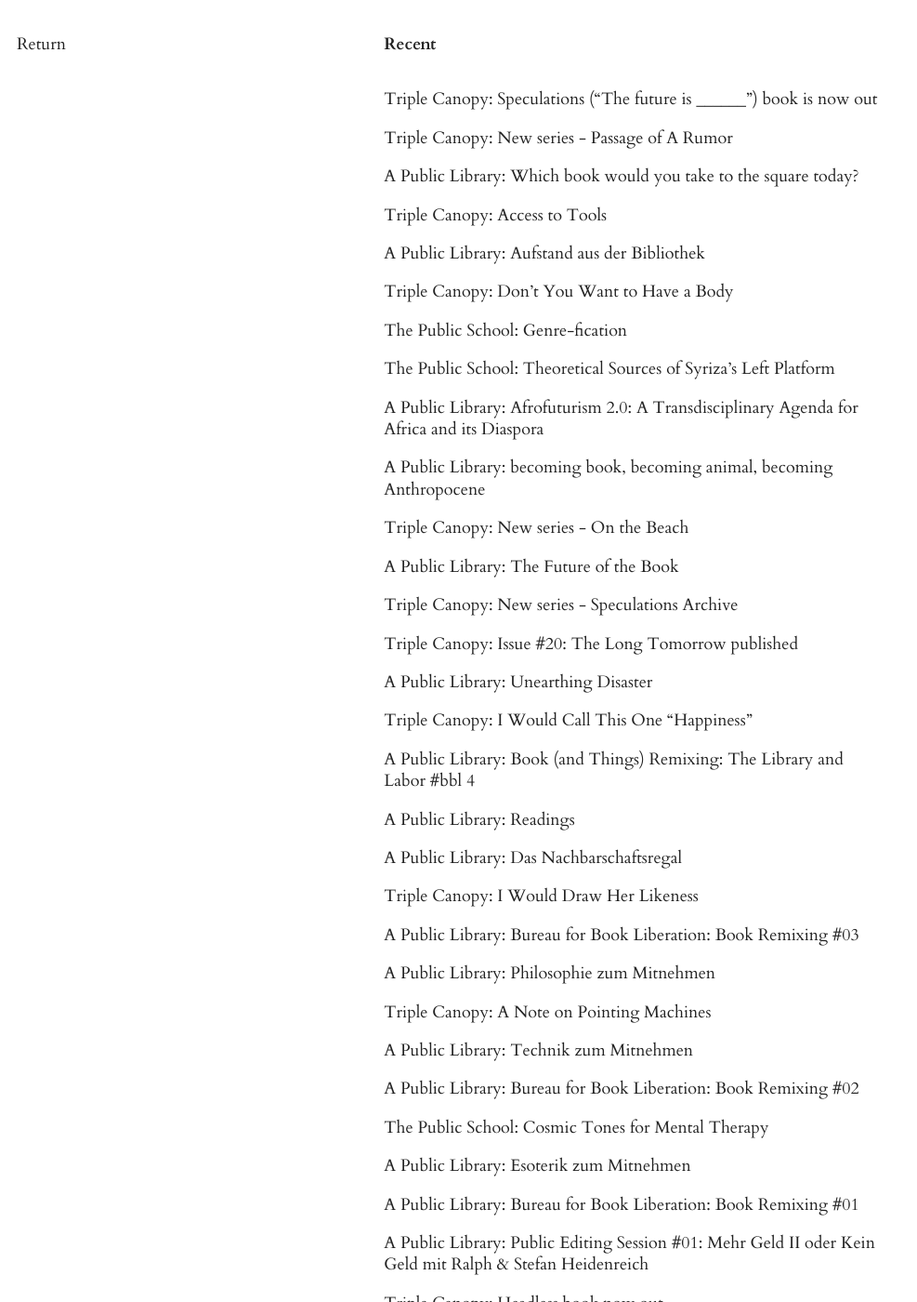
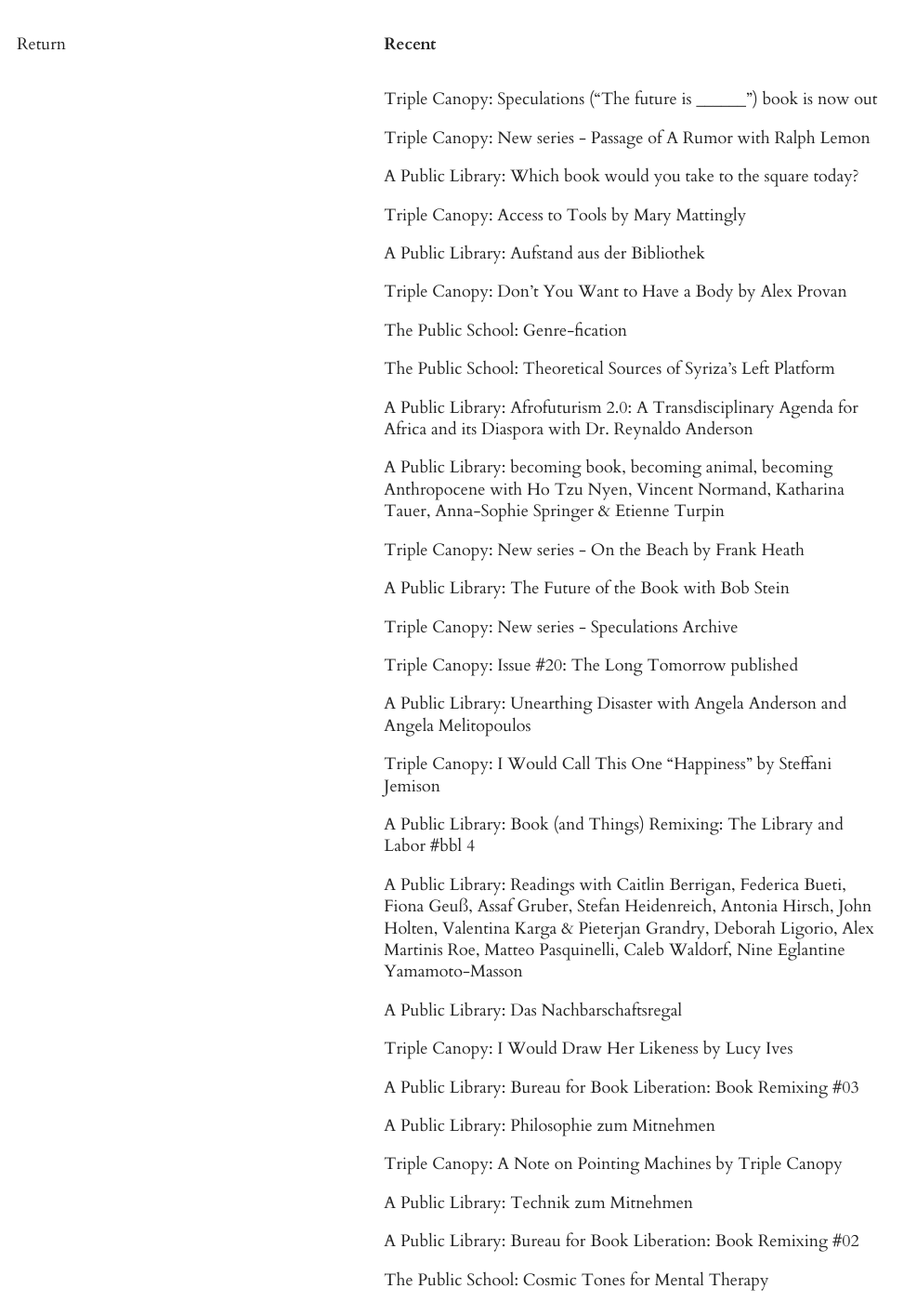
Before and after one commit to calebwaldorf/site, a Jekyll site: the page built from _posts/feed/2015-10-06-projects-feed.md, in a window 1280 px wide and 1400 px high. Shown: the whole window at 93% size, without its empty margins (0-987 px from the left). Built offline with Jekyll 4.4.1, drawn with Linux system fonts in a browser that asks for light colours; some of the changed text lies outside the part shown.

Commit message:
added bys and withs

```diff
--- a/_posts/feed/2015-10-06-projects-feed.md
+++ b/_posts/feed/2015-10-06-projects-feed.md
@@ -5,42 +5,42 @@
 ---
 
 *   Triple Canopy: [Speculations (“The future is \______”) book is now out](http://canopycanopycanopy.com/contents/speculations-the-future-is)
-*   Triple Canopy: [New series - Passage of A Rumor](http://canopycanopycanopy.com/series/passage-of-a-rumor)
+*   Triple Canopy: [New series - Passage of A Rumor with Ralph Lemon](http://canopycanopycanopy.com/series/passage-of-a-rumor)
 *   A Public Library: [Which book would you take to the square today?](http://www.apubliclibrary.org/event/which-book-would-you-take-to-the-square-today/)
-*   Triple Canopy: [Access to Tools](http://canopycanopycanopy.com/contents/access-to-tools)
+*   Triple Canopy: [Access to Tools by Mary Mattingly](http://canopycanopycanopy.com/contents/access-to-tools)
 *   A Public Library: [Aufstand aus der Bibliothek](http://www.apubliclibrary.org/event/aufstand-aus-der-bibliothek/)
-*   Triple Canopy: [Don't You Want to Have a Body](http://canopycanopycanopy.com/contents/dont-you-want-to-have-a-body)
+*   Triple Canopy: [Don't You Want to Have a Body by Alex Provan](http://canopycanopycanopy.com/contents/dont-you-want-to-have-a-body)
 *   The Public School: [Genre-fication](http://thepublicschool.org/node/38594)
 *   The Public School: [Theoretical Sources of Syriza’s Left Platform](http://thepublicschool.org/node/38608)
-*   A Public Library: [Afrofuturism 2.0: A Transdisciplinary Agenda for Africa and its Diaspora](http://www.apubliclibrary.org/event/afrofuturism-2-0-a-transdisciplinary-agenda-for-africa-and-its-diaspora/)
-*   A Public Library: [becoming book, becoming animal, becoming Anthropocene](http://www.apubliclibrary.org/event/becoming-book-becoming-animal/)
-*   Triple Canopy: [New series - On the Beach](http://canopycanopycanopy.com/series/on-the-beach)
-*   A Public Library: [The Future of the Book](http://www.apubliclibrary.org/event/the-future-of-the-book/)
+*   A Public Library: [Afrofuturism 2.0: A Transdisciplinary Agenda for Africa and its Diaspora with Dr. Reynaldo Anderson](http://www.apubliclibrary.org/event/afrofuturism-2-0-a-transdisciplinary-agenda-for-africa-and-its-diaspora/)
+*   A Public Library: [becoming book, becoming animal, becoming Anthropocene with Ho Tzu Nyen, Vincent Normand, Katharina Tauer, Anna-Sophie Springer & Etienne Turpin](http://www.apubliclibrary.org/event/becoming-book-becoming-animal/)
+*   Triple Canopy: [New series - On the Beach by Frank Heath](http://canopycanopycanopy.com/series/on-the-beach)
+*   A Public Library: [The Future of the Book with Bob Stein](http://www.apubliclibrary.org/event/the-future-of-the-book/)
 *   Triple Canopy: [New series - Speculations Archive](http://canopycanopycanopy.com/series/speculations-archive)
 *   Triple Canopy: [Issue #20: The Long Tomorrow published](http://canopycanopycanopy.com/issues/21)
-*   A Public Library: [Unearthing Disaster](http://www.apubliclibrary.org/event/unearthing-disaster/)
-*   Triple Canopy: [I Would Call This One "Happiness"](http://canopycanopycanopy.com/contents/i-call-this-one-happiness)
+*   A Public Library: [Unearthing Disaster with Angela Anderson and Angela Melitopoulos](http://www.apubliclibrary.org/event/unearthing-disaster/)
+*   Triple Canopy: [I Would Call This One "Happiness" by Steffani Jemison](http://canopycanopycanopy.com/contents/i-call-this-one-happiness)
 *   A Public Library: [Book (and Things) Remixing: The Library and Labor #bbl 4](http://www.apubliclibrary.org/event/book-and-things-remixing-the-library-and-labor-bbl-4/)
-*   A Public Library: [Readings](http://www.apubliclibrary.org/event/readings/)
+*   A Public Library: [Readings with Caitlin Berrigan, Federica Bueti, Fiona Geuß, Assaf Gruber, Stefan Heidenreich, Antonia Hirsch, John Holten, Valentina Karga & Pieterjan Grandry, Deborah Ligorio, Alex Martinis Roe, Matteo Pasquinelli, Caleb Waldorf, Nine Eglantine Yamamoto-Masson](http://www.apubliclibrary.org/event/readings/)
 *   A Public Library: [Das Nachbarschaftsregal](http://www.apubliclibrary.org/event/das-nachbarschaftsregal/)
-*   Triple Canopy: [I Would Draw Her Likeness](http://canopycanopycanopy.com/contents/i-would-draw-her-likeness)
+*   Triple Canopy: [I Would Draw Her Likeness by Lucy Ives](http://canopycanopycanopy.com/contents/i-would-draw-her-likeness)
 *   A Public Library: [Bureau for Book Liberation: Book Remixing #03](http://www.apubliclibrary.org/event/bureau-for-book-liberation-book-remixing-03/)
 *   A Public Library: [Philosophie zum Mitnehmen](http://www.apubliclibrary.org/event/zm02/)
-*   Triple Canopy: [A Note on Pointing Machines](http://canopycanopycanopy.com/contents/pointing_machines)
+*   Triple Canopy: [A Note on Pointing Machines by Triple Canopy](http://canopycanopycanopy.com/contents/pointing_machines)
 *   A Public Library: [Technik zum Mitnehmen](http://www.apubliclibrary.org/event/zm03/)
 *   A Public Library: [Bureau for Book Liberation: Book Remixing #02](http://www.apubliclibrary.org/event/bureau-for-book-liberation-book-remixing-02/)
 *   The Public School: [Cosmic Tones for Mental Therapy](http://thepublicschool.org/node/38436)
 *   A Public Library: [Esoterik zum Mitnehmen](http://www.apubliclibrary.org/event/zm01/)
 *   A Public Library: [Bureau for Book Liberation: Book Remixing #01](http://www.apubliclibrary.org/event/book-remixing-with-the-bureau-for-book-liberation/)
-*   A Public Library: [Public Editing Session #01: Mehr Geld II oder Kein Geld mit Ralph & Stefan Heidenreich](http://www.apubliclibrary.org/public-editing-session-01-mehr-geld-ii-oder-kein-money-mit-ralph-stefan-heidenreich/)
+*   A Public Library: [Public Editing Session #01: Mehr Geld II oder Kein Geld with Ralph & Stefan Heidenreich](http://www.apubliclibrary.org/public-editing-session-01-mehr-geld-ii-oder-kein-money-mit-ralph-stefan-heidenreich/)
 *   Triple Canopy: [Headless book now out](http://canopycanopycanopy.com/contents/headless)
-*   Triple Canopy: [The Cinderella Complex](http://canopycanopycanopy.com/contents/the-cinderella-complex-xxx)
+*   Triple Canopy: [The Cinderella Complex by LARA MIMOSA MONTES](http://canopycanopycanopy.com/contents/the-cinderella-complex-xxx)
 *   The Public School: [Book’Em: Personal Archives + Open(ing) Access to Books](http://thepublicschool.org/node/37828)
-*   Triple Canopy: [The Motherhood Archives](http://canopycanopycanopy.com/contents/the-motherhood-archives)
+*   Triple Canopy: [The Motherhood Archives by IRENE LUSZTIG](http://canopycanopycanopy.com/contents/the-motherhood-archives)
 *   The Public School: [Reading Testo Junkie](http://thepublicschool.org/node/37696)
 *   The Public School: [WORKSHOP [The EPONYM]](http://thepublicschool.org/node/37457)
-*   Triple Canopy: [A Note on Tickling](http://canopycanopycanopy.com/contents/an-essay-on-tickling)
-*   Triple Canopy: [GOOD DOG YOU](http://canopycanopycanopy.com/contents/good_dog_you)
+*   Triple Canopy: [A Note on Tickling by AARON KUNIN](http://canopycanopycanopy.com/contents/an-essay-on-tickling)
+*   Triple Canopy: [GOOD DOG YOU by Will Rawls](http://canopycanopycanopy.com/contents/good_dog_you)
 *   Triple Canopy: [Issue #20: Pointing Machines published](http://canopycanopycanopy.com/issues/20)
 *   Triple Canopy: [Issue #19: It Speaks of Others published](http://canopycanopycanopy.com/issues/19)
 *   Triple Canopy: [Hello, World](http://www.canopycanopycanopy.com/contents/hello_world)
```
